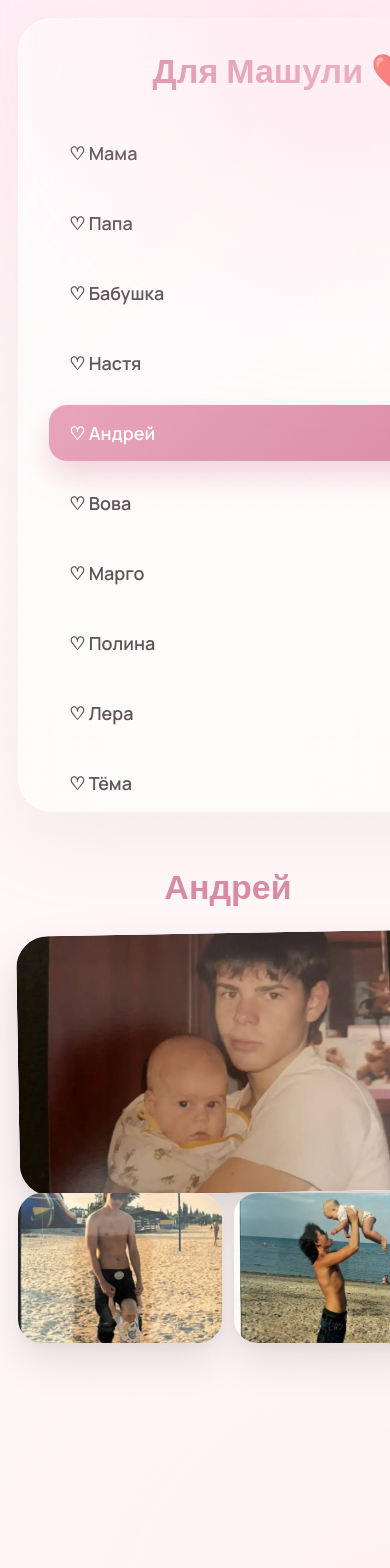
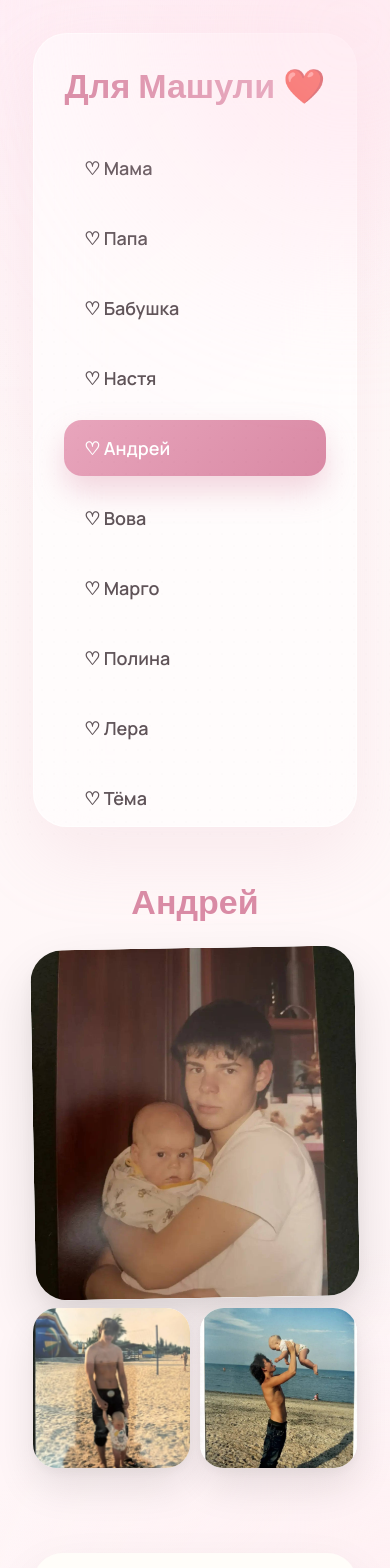
Before and after one commit to pr0sto9/birthday-masha, a Next.js app: page /letter/andrey in a window 390 px wide. Shown: the top 1568 px of the page. Built offline with nearby package versions, Linux system fonts and the light colour scheme; a web font is replaced by a local one.

Commit message:
Improve letter page mobile layout

```diff
--- a/app/globals.css
+++ b/app/globals.css
@@ -1072,3 +1072,66 @@ align-self:start;
     padding: 12px;
   }
 }
+
+@media (max-width: 768px) {
+
+  .letter-layout {
+    display: flex;
+    flex-direction: column;
+    padding: 15px;
+  }
+
+
+  .sidebar {
+    width: 100%;
+    order: 1;
+  }
+
+
+  .letter-content {
+    width: 100%;
+    order: 2;
+    display: flex;
+    flex-direction: column;
+  }
+
+
+  .gallery {
+    width: 100%;
+    order: 1;
+  }
+
+
+  .letter-paper {
+    width: 100%;
+    order: 2;
+    margin-top: 25px;
+    padding: 20px;
+  }
+
+
+  .photo-big {
+    width: 100%;
+    height: 350px;
+  }
+
+
+  .photo-row {
+    display: grid;
+    grid-template-columns: 1fr 1fr;
+    gap: 10px;
+    margin-top: 10px;
+  }
+
+
+  .photo-small {
+    height: 160px;
+  }
+
+
+  .letter-paper p {
+    font-size: 16px;
+    line-height: 1.6;
+  }
+
+}
```
